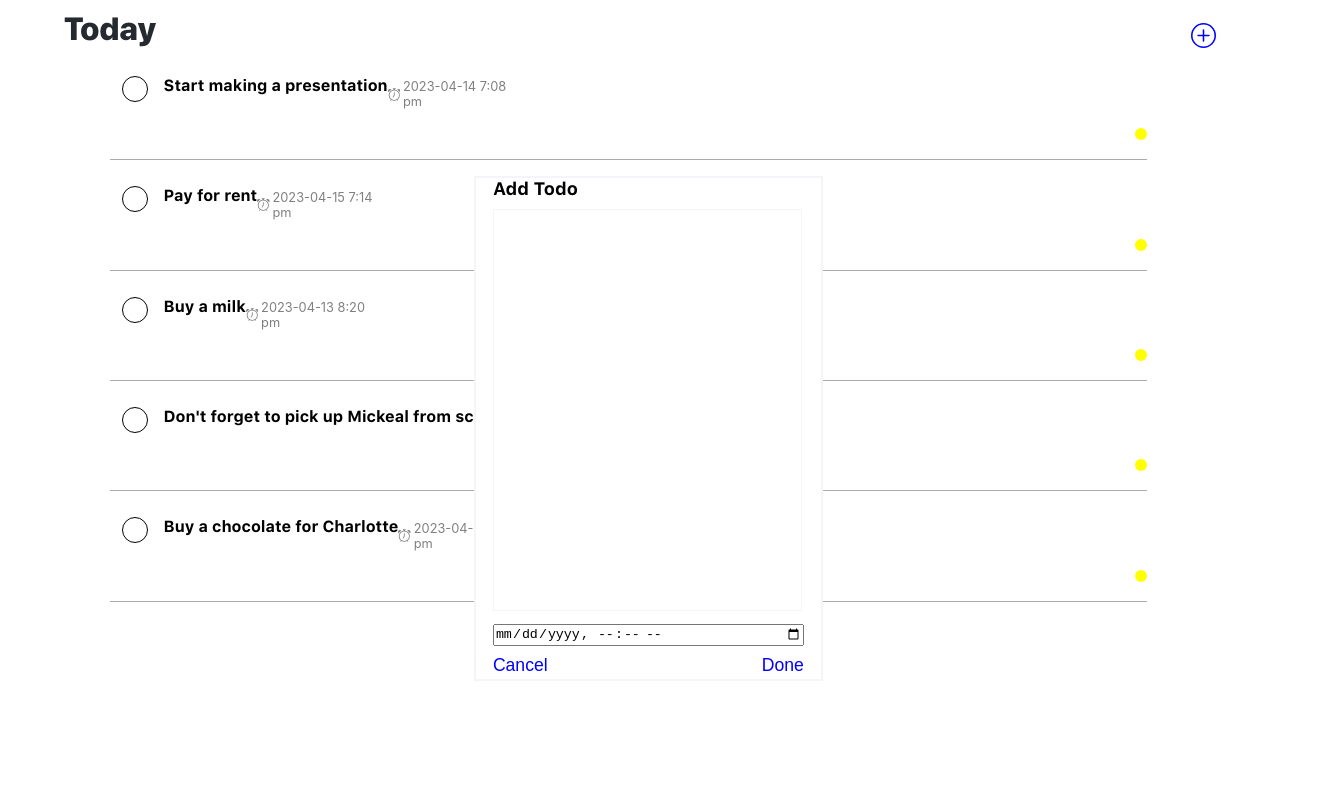
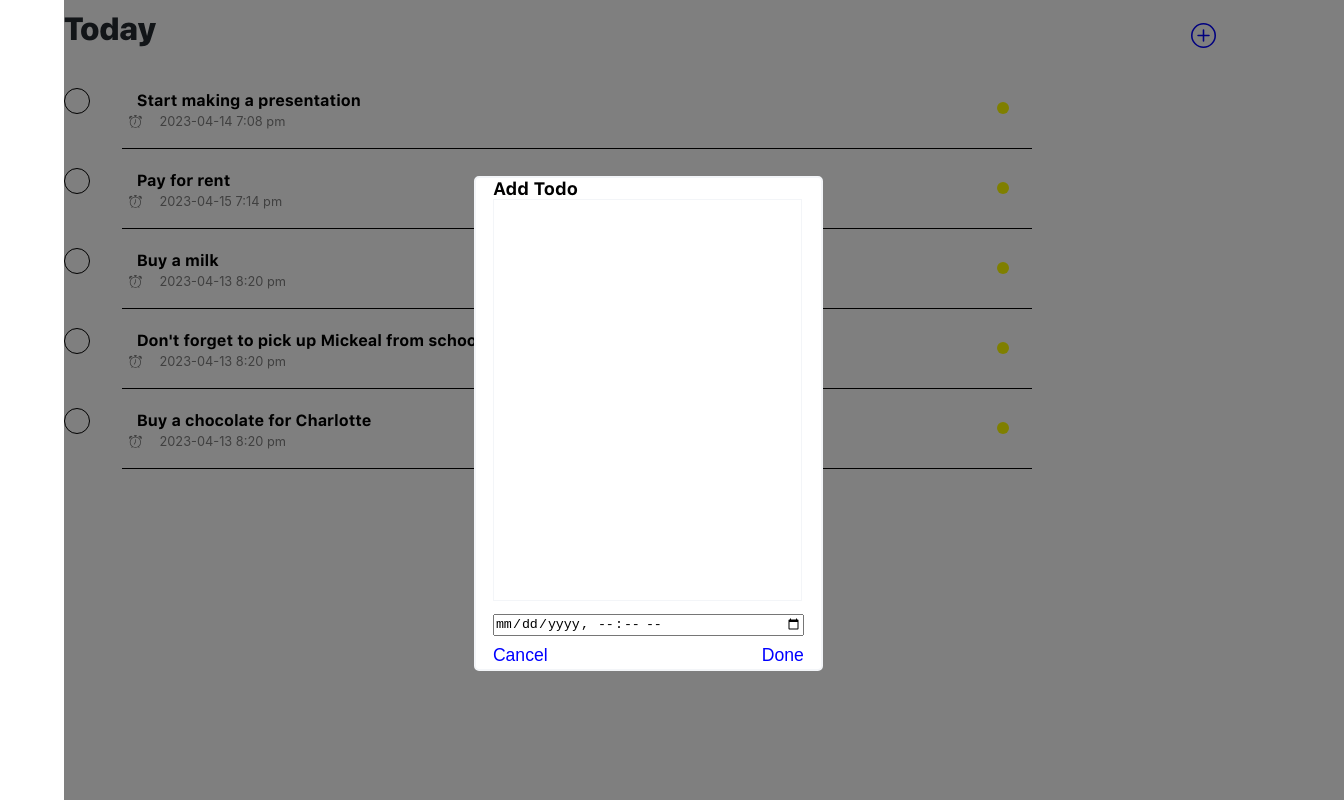
Before and after one commit to PuniaMohit/figma-todoapp, a React (Create React App) app: page / in a window 1280 px wide. Both pictures are taken after a click on the icon 1203 px from the left and 35 px from the top of the page. Shown: the whole page, 1344 px wide, since content can reach past the window. Built offline with nearby package versions, Linux system fonts and the light colour scheme.

Commit message:
with changes suggested by sir

```diff
--- a/src/App.js
+++ b/src/App.js
@@ -1,5 +1,5 @@
 import "./App.css";
-import { useState, useEffect } from "react";
+import React, { useState, useEffect } from "react";
 import Header from "./components/Header/header";
 import AddTodoPopUp from "./components/AddTodoPopUp/addTodoPopUp";
 import TodoList from "./components/TodoList/todoList";
@@ -25,7 +25,35 @@ function App() {
       color: "yellow",
     },
   ]);
-  useEffect(() => {}, []);
+
+  useEffect(() => {
+    // ..logic for red color of circle when task time and date crosses selected time and date....just have to use local storage here and we are done.
+    // const todoColorCheckedList= todoList.map((element, index) => {
+    //   let day = element.time.split(' ')[0]
+    //   const selectedDate = new Date(day).getDate()
+    //   let hours = parseInt(element.time.split(' ')[1].split(':')[0])
+    //   const am_pm = element.time.split(' ')[2]
+    //   const realDate = new Date().getDate()
+    //   const realHours = new Date().getHours()
+    //   hours = am_pm === 'pm' ? hours + 12 : hours
+    //   console.log(selectedDate)
+    //   console.log(realDate)
+    //   if (selectedDate == realDate) {
+    //     if(realHours>hours){
+    //         return {...element, color:'red'}
+    //     }else{
+    //       return { ...element, color: 'yellow' }
+    //     }
+    //   }
+    //   else if (realDate < selectedDate) {
+    //     return { ...element, color: 'green' }
+    //   }
+    //   else if (realDate > selectedDate) {
+    //     return { ...element, color: 'red' }
+    //   }
+    // })
+    // setTodoList(todoColorCheckedList)
+  }, []);
 
   return (
     <div className="container">
--- a/src/components/AddTodoPopUp/addTodoPopUp.css
+++ b/src/components/AddTodoPopUp/addTodoPopUp.css
@@ -1,3 +1,12 @@
+.faded-background {
+  position: absolute;
+  top: 0%;
+  width: 100%;
+  height: 100%;
+  background-color: black;
+  opacity: 0.5;
+}
+
 .input-container {
   border: 2px solid #f3f5f8;
   width: 27%;
@@ -5,6 +14,7 @@
   top: 22%;
   left: 37%;
   background-color: white;
+  border-radius: 5px;
 }
 
 .input-inside-container {
@@ -13,14 +23,13 @@
 }
 
 @font-face {
-    font-family: 'SFProText';
-    src: url(../../fonts/SF-Pro-Text-Bold.otf)
+  font-family: "SFProText";
+  src: url(../../fonts/SF-Pro-Text-Bold.otf);
 }
 
 .popup-header {
-    font-family: 'SFProText';
+  font-family: "SFProText";
   font-size: 18px;
-    padding-bottom: 10px;
 }
 
 .task-input {
@@ -53,7 +62,7 @@
   justify-content: space-between;
   margin-top: 3%;
   margin-bottom: 1%;
-    font-family: 'SFProText';
+  font-family: "SFProText";
   font-weight: 600;
   font-size: 18px;
 }
@@ -66,8 +75,7 @@ button {
   font-size: 1.1rem;
 }
 
-
-@media(max-width:768px) {
+@media (max-width: 768px) {
   .input-container {
     width: 50%;
     left: 24%;
@@ -78,14 +86,12 @@ button {
     width: 44vw;
     border-color: #f3f5f8;
     margin: 0 auto;
-        resize: none;
   }
 
   .task-input-red {
     height: 50vh;
     width: 44vw;
     border-color: red;
-        resize: none;
   }
 
   .daytime-input {
@@ -94,42 +100,60 @@ button {
   }
 }
 
-@media(max-width:376px) {
+@media (max-width: 426px) {
+  .task-input {
+    height: 30vh;
+    width: 44vw;
+    border-color: #f3f5f8;
+  }
+
+  .task-input-red {
+    height: 30vh;
+    width: 44vw;
+    border-color: red;
+  }
+}
+
+@media (max-width: 376px) {
   .input-container {
     width: 87%;
-        top: 90px;
+    top: 102px;
     left: 25px;
-        height: 300px;
+  }
+
+  .popup-header {
+    margin-left: 12.88px;
+    margin-bottom: 4px;
+    margin-top: 15px;
   }
 
   .input-inside-container {
     width: 100%;
-        margin-left: 15px;
-        margin-top: 12px;
   }
 
   .task-input {
-        height: 190px;
-        width: 289px;
+    height: 148px;
+    width: 298px;
     border-color: #f3f5f8;
-        margin: 0 auto;
+    margin-left: 15px;
     resize: none;
   }
 
   .task-input-red {
-        height: 190px;
-        width: 289px;
+    height: 148px;
+    width: 298px;
     border-color: red;
+    margin-left: 15px;
     resize: none;
   }
 
   .daytime-input {
-        width: 289px;
+    width: 298px;
     margin-top: 3%;
+    margin-left: 15px;
   }
 
   .buttons {
-        margin-left: 15px;
-        margin-right: 42px;
+    margin: 15px 28.59px;
   }
 }
--- a/src/components/AddTodoPopUp/addTodoPopUp.js
+++ b/src/components/AddTodoPopUp/addTodoPopUp.js
@@ -1,7 +1,8 @@
-import { useState } from "react";
+import React, { useState, useRef, useEffect } from "react";
 import "./addTodoPopUp.css";
 
 const AddTodoPopUp = (props) => {
+  const popupRef = useRef(null);
   const [input, setInput] = useState("");
   const [dateAndTime, setDateAndTime] = useState("");
   const [dotColor, setDotColor] = useState("");
@@ -44,9 +45,6 @@ const AddTodoPopUp = (props) => {
     } else if (realDate < selectedDate) {
       setDotColor("green");
     }
-    // else if (realDate > selectedDate) {
-    //     setDotColor('red') ....it is commented for later reference
-    // }
   };
 
   const removeTodoInput = () => {
@@ -55,6 +53,8 @@ const AddTodoPopUp = (props) => {
   const updateTodo = () => {
     if (input === "") {
       setEmptyInput(true);
+    } else if (!dateAndTime) {
+      setErrorMessage("Date");
     } else {
       setEmptyInput(false);
       props.setShowPop(false);
@@ -64,8 +64,18 @@ const AddTodoPopUp = (props) => {
       ]);
     }
   };
+  useEffect(() => {
+    document.addEventListener("mousedown", handleClickOutside);
+  }, []);
+  const handleClickOutside = (event) => {
+    if (popupRef.current && !popupRef.current.contains(event.target)) {
+      props.setShowPop(false);
+    }
+  };
   return (
-    <div className="input-container">
+    <div>
+      <div className="faded-background"></div>
+      <div className="input-container" ref={popupRef}>
         <div className="input-inside-container">
           <div className="popup-header">Add Todo</div>
           <textarea
@@ -92,6 +102,7 @@ const AddTodoPopUp = (props) => {
           </div>
         </div>
       </div>
+    </div>
   );
 };
 
--- a/src/components/Header/header.js
+++ b/src/components/Header/header.js
@@ -5,6 +5,7 @@ const Header = (props) => {
   const showPopUp = () => {
     props.setShowPop(true);
   };
+
   return (
     <div className="header">
       <div>Today</div>
--- a/src/components/TodoList/todoList.css
+++ b/src/components/TodoList/todoList.css
@@ -1,24 +1,28 @@
 .todolist-main-container {
-    margin-top: 4px;
+    margin-top: 38px;
+}
+
+@font-face {
+    font-family: 'SFProText';
+    src: url(../../fonts/SF-Pro-Text-Bold.otf)
 }
 
 .checkbox {
     display: none;
 }
 
-input[type="checkbox"] + span:before {
+.div:before {
     width: 24px;
     height: 24px;
     border: 1.5px solid black;
     content: "";
     display: inline-block;
-    margin: 0 16px 0 0;
+    margin: 0 5% 0 0;
     padding: 0;
-    vertical-align: top;
     border-radius: 50%;
 }
 
-input[type="checkbox"]:checked + span:before {
+input[type="checkbox"]:checked + div > .div:before {
     background: #1460c8;
     border: 1.5px solid #1460c8;
     box-shadow: inset 0px 0px 0px 1px #fff;
@@ -28,30 +32,22 @@ input[type="checkbox"]:checked + span:before {
     border-radius: 50%;
 }
 
+.div {
+    display: flex;
+    justify-content: flex-start;
+    align-items: center;
+}
+
 .input-box {
     display: flex;
     justify-content: flex-start;
     align-items: center;
-    margin: 19px auto;
+    margin-bottom: 19px;
+    margin-top: 19px;
     width: 90%;
 }
 
-.list-border {
-    display: flex;
-    justify-content: space-between;
-    align-items: center;
-    border-bottom: 1px solid #ababab;
-    padding-bottom: 19px;
-    width: 90%;
-    margin-left: 4%;
-}
-
-@font-face {
-    font-family: 'SFProText';
-    src: url(../../fonts/SF-Pro-Text-Bold.otf)
-}
-
-.list-content {
+.task-content {
     width: 90%;
 }
 
@@ -59,12 +55,24 @@ input[type="checkbox"]:checked + span:before {
     font-family: 'SFProText';
 }
 
+
+.border {
+    margin-left: 5%;
+    height: 1px;
+    width: 79%;
+    background-color: black;
+}
+
 .time {
     display: flex;
     justify-content: flex-start;
     align-items: center;
-    margin-top: 1%;
+    margin-left: 7%;
 }
+
+
+
+
 
 .time-icon {
     font-size: 0.8rem;
@@ -100,18 +108,38 @@ input[type="checkbox"]:checked + span:before {
     background-color: red;
 }
 
+@media(max-width:769px) {
+    .border {
+        margin-left: 7%;
+    }
+
+    .time {
+        margin-left: 10%;
+    }
+}
+
+@media(max-width:426px) {
+    .border {
+        margin-left: 10%;
+    }
+
+    .time {
+        margin-left: 13%;
+    }
+}
+
 @media(max-width:376px) {
-    .list-content {
-        width: 271px;
+
+
+    .border {
+        width: 85%;
+        margin-left: 15%;
     }
 
     .list {
         width: 100%;
     }
 
-    .list-border {
-        margin-left: 0px;
-    }
 
     .dotOuterBox {
         margin-left: 16px;
@@ -119,7 +147,18 @@ input[type="checkbox"]:checked + span:before {
     }
 
     .input-box {
-        margin-left: 18px;
-        margin-right: 18px;
+        width: 100%
     }
+
+    input[type="checkbox"] + div > div:nth-child(1):before {
+        margin: 0 18px 0 18px;
+    }
+
+    .time {
+        margin-left: 60px;
+        margin-top: 5px;
+    }
+
+
+
 }
--- a/src/components/TodoList/todoList.js
+++ b/src/components/TodoList/todoList.js
@@ -1,11 +1,9 @@
 import "./todoList.css";
-import { useEffect } from "react";
 import * as Icon from "react-bootstrap-icons";
 
 const TodoList = (props) => {
   const showTaskCompleted = (complete, index) => (event) => {
     const { checked } = event.target;
-    console.log(checked);
     const newArr = props.todoList.map((item, i) => {
       if (index === i) {
         return checked
@@ -17,13 +15,11 @@ const TodoList = (props) => {
     });
     props.setTodoList(newArr);
   };
-  useEffect(() => {}, []);
 
   return (
     <div className="todolist-main-container">
       {props.todoList.map((element, index) => {
         return (
-          <div className="todolist-container">
           <div className="list" key={index}>
             <label className="input-box">
               <input
@@ -33,7 +29,10 @@ const TodoList = (props) => {
                 onClick={showTaskCompleted("complete", index)}
                 key={index}
               />
-                <span className="task-name">{element.name}</span>
+              <div className="task-content">
+                <div className="div">
+                  <div className="task-name">{element.name}</div>
+                </div>
                 {element.time ? (
                   <div className="time">
                     <Icon.Alarm className="time-icon" />
@@ -42,23 +41,20 @@ const TodoList = (props) => {
                 ) : (
                   <></>
                 )}
-              </label>
-              <div className="list-border">
-                <div className="list-content"></div>
+              </div>
               {element.color === "green" ? (
                 <div className="dotOuterBox">
                   <div className="green"></div>
                 </div>
               ) : (
                 <div className="dotOuterBox">
-                    {" "}
                   <div
                     className={element.color === "yellow" ? "yellow" : "red"}
                   ></div>
                 </div>
               )}
-              </div>
-            </div>
+            </label>
+            <div className="border"></div>
           </div>
         );
       })}
```
Lines whose indentation alone changed are shown as unchanged.
